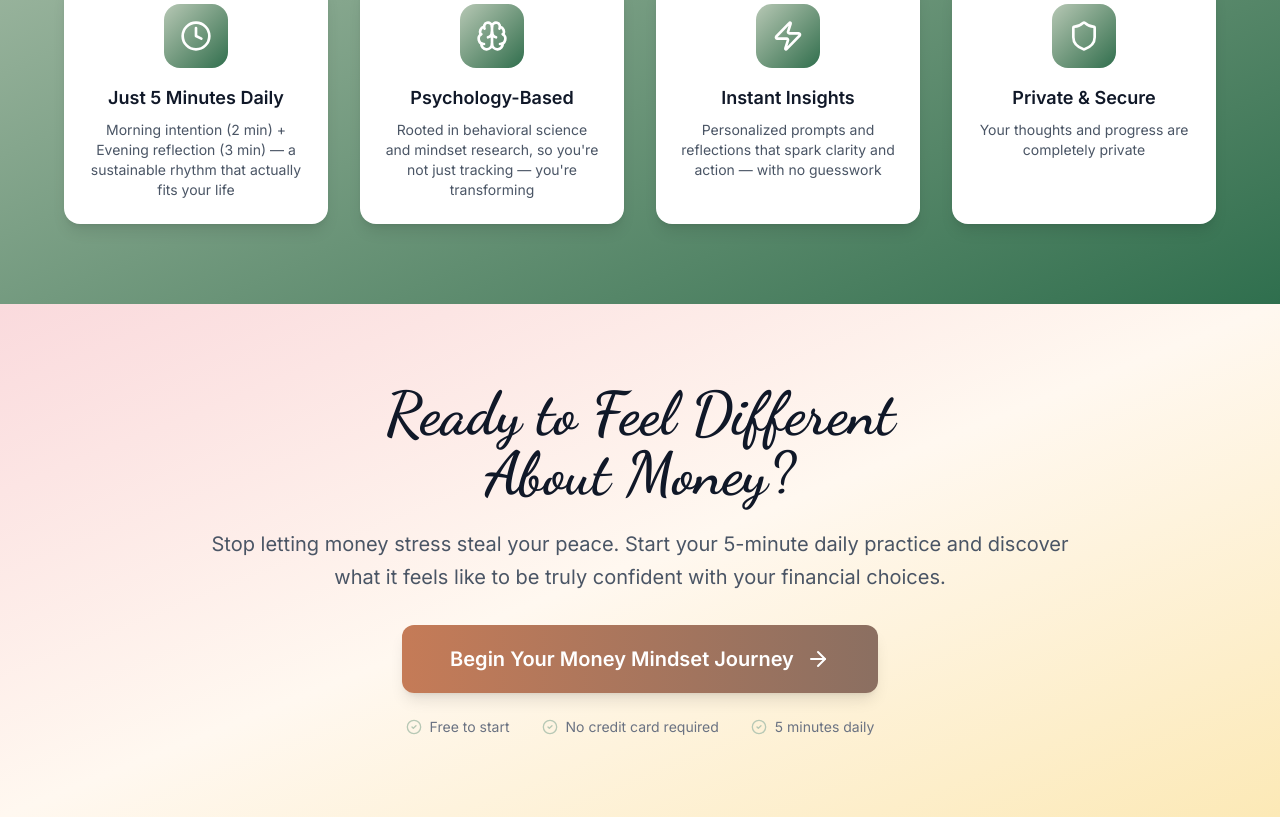
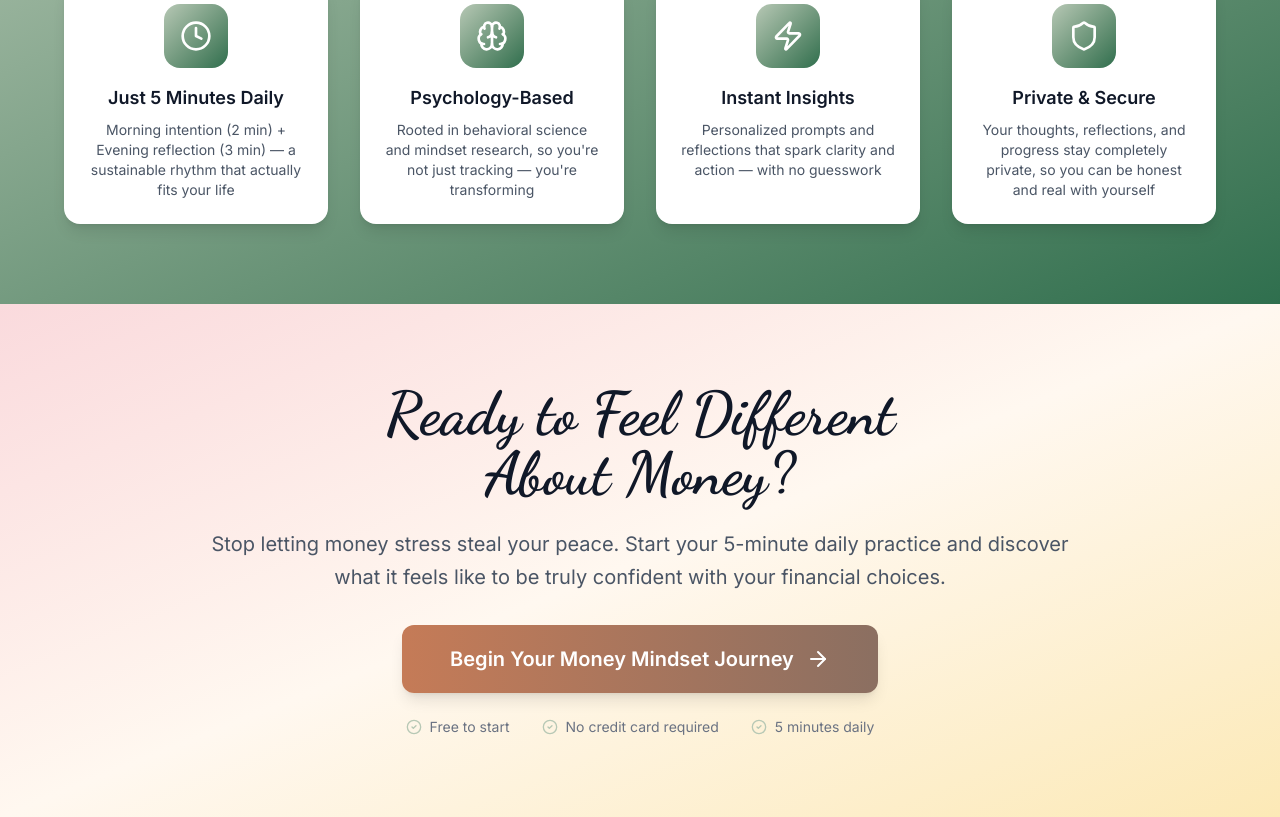
Before and after one commit to carolynjones73-create/mindful-landing, a React (Vite) app: page / in a window 1280 px wide. Shown: the part 4660-5477 px from the top of the page. Built offline with nearby package versions, Linux system fonts and the light colour scheme; no server answers.

Commit message:
Update private & secure feature description

```diff
--- a/src/components/landing/LandingPage.tsx
+++ b/src/components/landing/LandingPage.tsx
@@ -48,7 +48,7 @@ export default function LandingPage({ onGetStarted }: LandingPageProps) {
     {
       icon: Shield,
       title: "Private & Secure",
-      description: "Your thoughts and progress are completely private"
+      description: "Your thoughts, reflections, and progress stay completely private, so you can be honest and real with yourself"
     }
   ];
 
```
